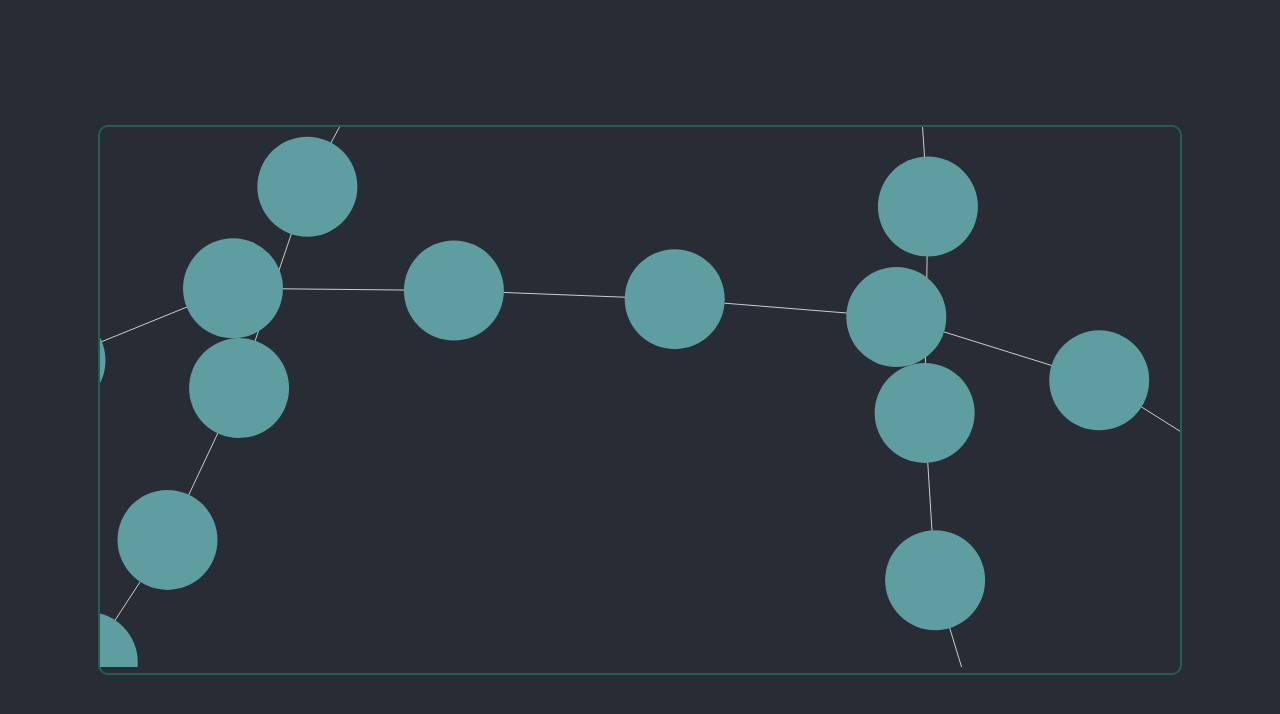
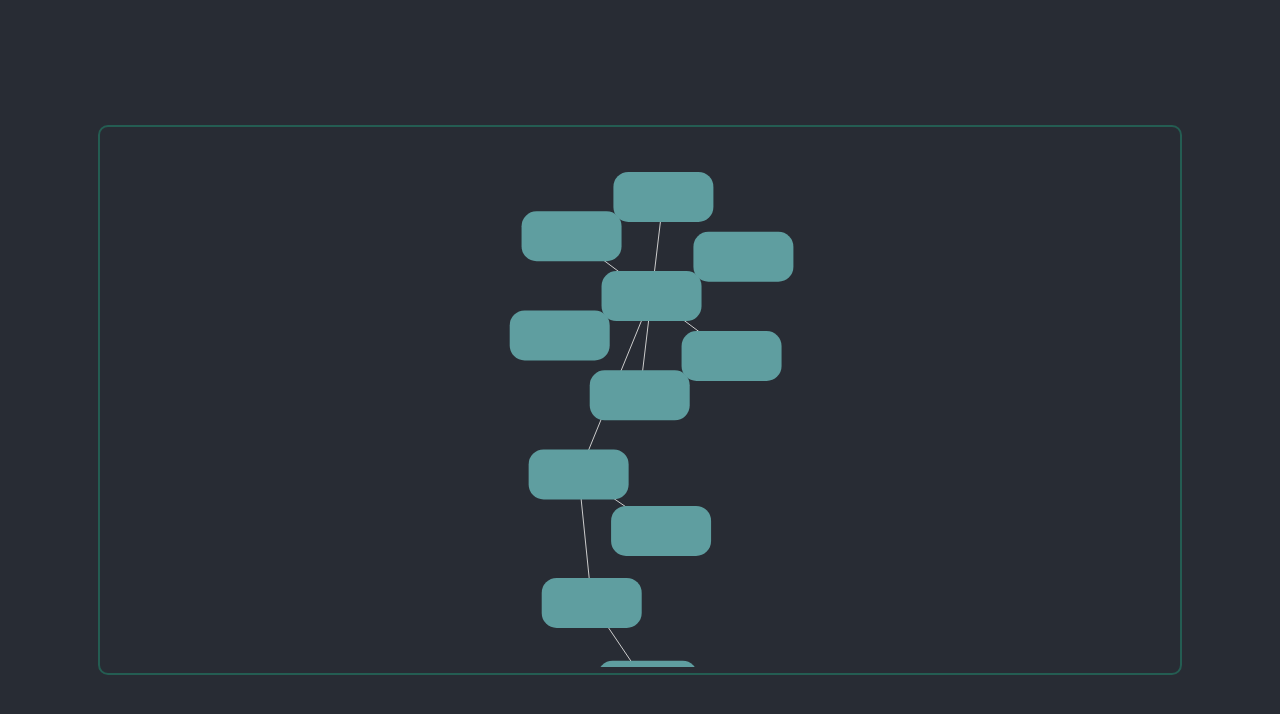
Before and after one commit to DamianTt/zrodlo, a React (Create React App) app: page / in a window 1280 px wide. Shown: the top 714 px of the page. Built offline with nearby package versions, Linux system fonts and the light colour scheme; the HTML template or start-up script is replaced by a standard one.

Commit message:
data structure added

```diff
--- a/src/App.js
+++ b/src/App.js
@@ -6,13 +6,71 @@ import ForceGraphNew from './force-graph/ForceGraphNew';
 // import ForceCollide2 from './graph-playground/ForceCollide2';
 // import ForceLinks from './graph-playground/ForceLinks';
 
+const data = [
+  {
+    id: 1,
+    parent: null,
+    title: "Mój główny node"
+  },
+  {
+    id: 2,
+    parent: 1,
+    title: "Mój pod1-główny node"
+  },
+  {
+    id: 3,
+    parent: 1,
+    title: "Mój pod2-główny node"
+  },
+  {
+    id: 4,
+    parent: 3,
+    title: "Mój pod1-pod2-główny node"
+  },
+  {
+    id: 5,
+    parent: 3,
+    title: "Mój pod2-pod2-główny node"
+  },
+  {
+    id: 6,
+    parent: 5,
+    title: "Mój pod1-pod2-pod2-główny node"
+  },
+  {
+    id: 7,
+    parent: 5,
+    title: "Mój pod2-pod2-pod2-główny node"
+  },
+  {
+    id: 8,
+    parent: 5,
+    title: "Mój pod3-pod2-pod2-główny node"
+  },
+  {
+    id: 9,
+    parent: 5,
+    title: "Mój pod4-pod2-pod2-główny node"
+  },
+  {
+    id: 10,
+    parent: 5,
+    title: "Mój pod5-pod2-pod2-główny node"
+  },
+  {
+    id: 11,
+    parent: 5,
+    title: "Mój pod6-pod2-pod2-główny node"
+  }
+]
+
 class App extends Component {
   render() {
     return (
       <div className="App">
         <header className="App-header">
           <div className="graph-container">
-            <ForceGraphNew />
+            <ForceGraphNew data={data} />
             {/* <GraphNotMyWayV5 />
             <ForceCollide />
             <ForceCollide2 />
--- a/src/force-graph/ForceGraph.scss
+++ b/src/force-graph/ForceGraph.scss
@@ -3,7 +3,7 @@
     border-radius: 10px;
 }
 
-circle {
+.node {
     fill: cadetblue;
 }
 
--- a/src/force-graph/ForceGraphNew.js
+++ b/src/force-graph/ForceGraphNew.js
@@ -11,41 +11,44 @@ class ForceGraphNew extends Component {
     }
 
     componentDidMount() {
-
-        var numNodes = 30;
+        const { data } = this.props;
 
         this.nodeArray = [];
         this.linkArray = [];
 
-        for (let i = 0; i < numNodes; i++) {
+        data.forEach(node => {
             this.nodeArray.push(
                 {
-                    radius: this.radius,
-                    //fx: i * 7,
-                    //fy: i % 2 === 0 ? 50 : 100
+                    id: node.id,
+                    title: node.title
                 }
             );
-            this.linkArray.push(
-                { source: i, target: i !== numNodes - 1 ? i + 1 : 0 }
-            )
-        }
+            if (node.parent) {
+                this.linkArray.push(
+                    { source: node.id, target: node.parent }
+                )
+            }
+        });
 
-        this.simulation = d3.forceSimulation(this.nodeArray)
+        this.simulation = d3.forceSimulation()
             .force('charge', d3.forceManyBody().strength(-1 * 10 * this.radius)) // makes the elements repel each other. .strength(-20) positive value will cause elements to attract one another while a negative value causes elements to repel The default value is -30
             .force('center', d3.forceCenter(this.width / 2, this.height / 2)) // attracts the elements towards a centre point
-            .force('collision', d3.forceCollide().radius(function (d) {
-                return d.radius
-            }))
-            .force('link', d3.forceLink().links(this.linkArray))
+            .force('collision', d3.forceCollide(this.radius))
+            .force("link", d3.forceLink().id(function(d) { return d.id; }))
             .on('tick', this.ticked); // Each time the simulation iterates the function ticked will be called.
+
+        this.simulation.nodes(this.nodeArray);
+        this.simulation.force("link").links(this.linkArray);
 
         var u = d3.select(this.nodesElement)
             .selectAll('.node')
             .data(this.nodeArray)
             .enter()
-            .append('circle')
+            .append('rect')
             .attr('class', 'node')
-            .attr('r', this.radius)
+            .attr('width', this.radius * 2)
+            .attr('height', this.radius)
+            .attr('rx', 15)
             .call(d3.drag()
                 .on("start", this.dragstarted)
                 .on("drag", this.dragged)
@@ -67,11 +70,11 @@ class ForceGraphNew extends Component {
 
     ticked = () => {
         d3.select(this.nodesElement)
-            .selectAll('.node').attr('cx', function (d) {
-                return d.x
+            .selectAll('.node').attr('x', (d) => {
+                return d.x - this.radius
             })
-            .attr('cy', function (d) {
-                return d.y
+            .attr('y', (d) => {
+                return d.y - this.radius / 2
             });
 
         d3.select(this.linksElement)
```
